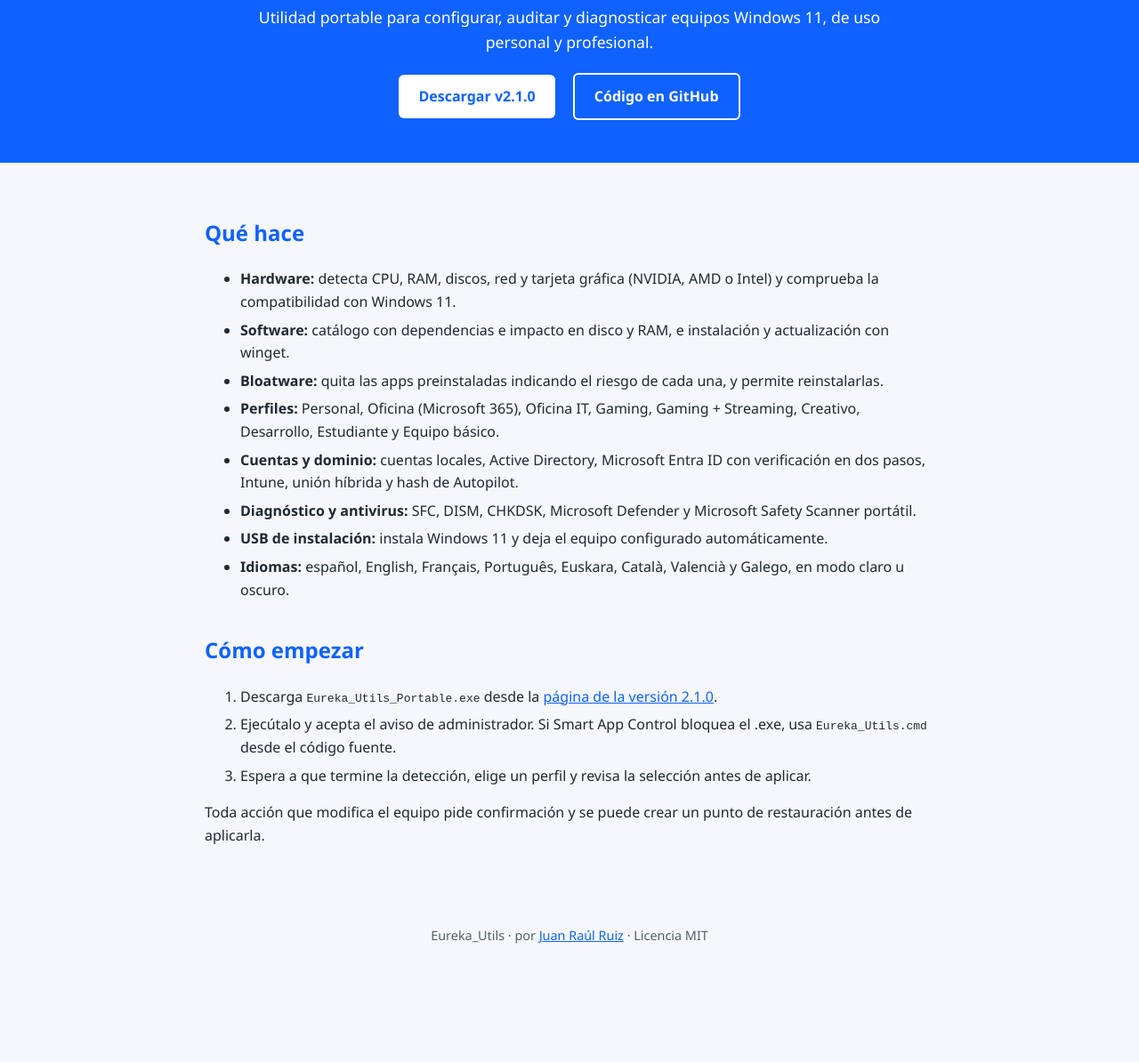
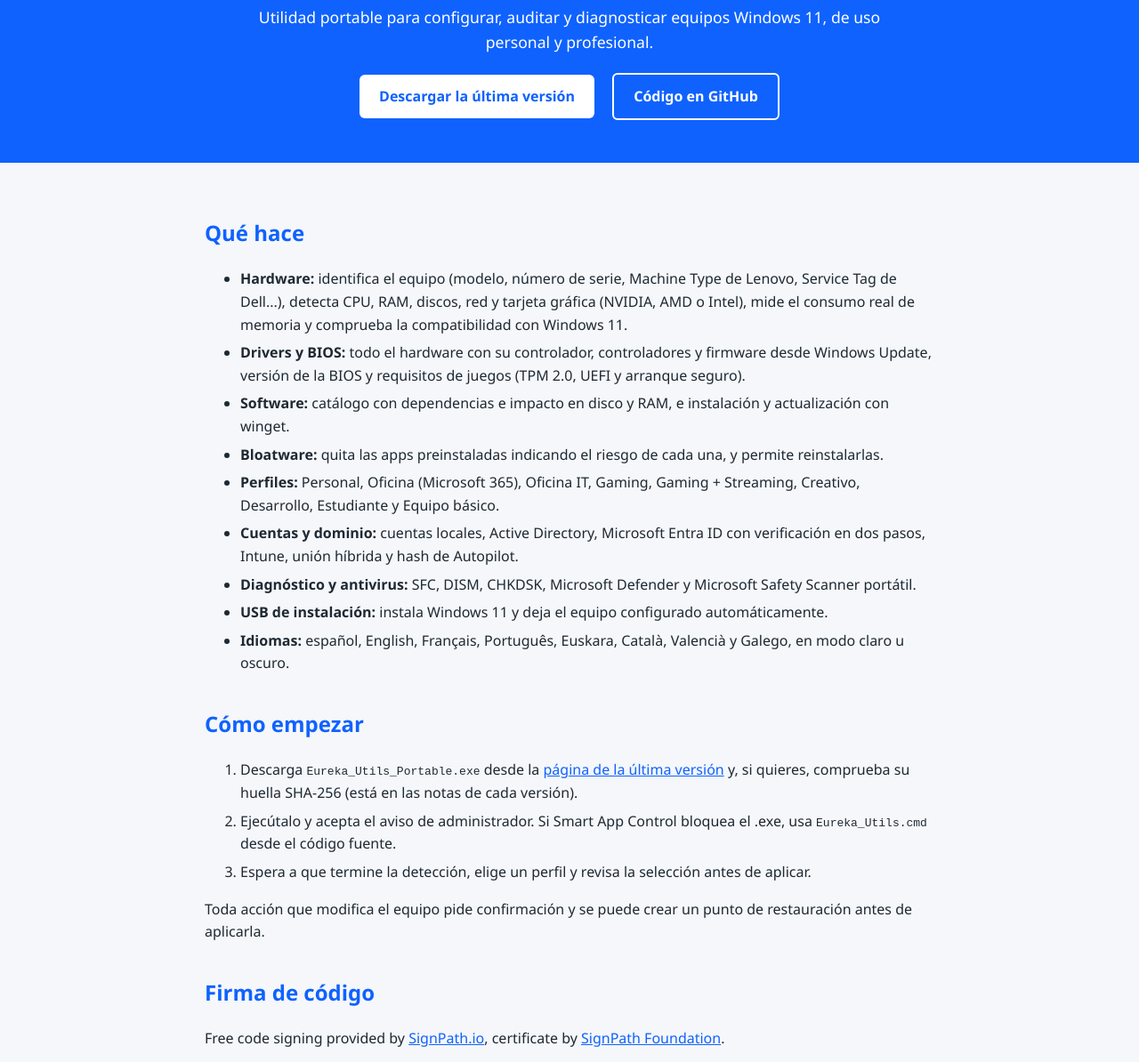
Before and after one commit to juanraul86/Eureka_Utils, a plain HTML site: page index.html in a window 1280 px wide. Shown: the part 107-1301 px from the top of the page at 89% size. Before the commit the page ends 1195 px from the top, so only its background shows below. Drawn offline with Linux system fonts and the light colour scheme.

Commit message:
Web: enlace a la última versión, novedades y firma de código con SignPath
Co-Authored-By: Claude Opus 5.5 <noreply@anthropic.com>

```diff
--- a/index.html
+++ b/index.html
@@ -28,13 +28,14 @@ a{color:#0f62fe}
 <header>
 <h1>Eureka_Utils</h1>
 <p>Utilidad portable para configurar, auditar y diagnosticar equipos Windows 11, de uso personal y profesional.</p>
-<a class="btn" href="https://github.com/juanraul86/Eureka_Utils/releases/tag/v2.1.0">Descargar v2.1.0</a>
+<a class="btn" href="https://github.com/juanraul86/Eureka_Utils/releases/latest">Descargar la última versión</a>
 <a class="btn alt" href="https://github.com/juanraul86/Eureka_Utils">Código en GitHub</a>
 </header>
 <main>
 <h2>Qué hace</h2>
 <ul>
-<li><strong>Hardware:</strong> detecta CPU, RAM, discos, red y tarjeta gráfica (NVIDIA, AMD o Intel) y comprueba la compatibilidad con Windows 11.</li>
+<li><strong>Hardware:</strong> identifica el equipo (modelo, número de serie, Machine Type de Lenovo, Service Tag de Dell...), detecta CPU, RAM, discos, red y tarjeta gráfica (NVIDIA, AMD o Intel), mide el consumo real de memoria y comprueba la compatibilidad con Windows 11.</li>
+<li><strong>Drivers y BIOS:</strong> todo el hardware con su controlador, controladores y firmware desde Windows Update, versión de la BIOS y requisitos de juegos (TPM 2.0, UEFI y arranque seguro).</li>
 <li><strong>Software:</strong> catálogo con dependencias e impacto en disco y RAM, e instalación y actualización con winget.</li>
 <li><strong>Bloatware:</strong> quita las apps preinstaladas indicando el riesgo de cada una, y permite reinstalarlas.</li>
 <li><strong>Perfiles:</strong> Personal, Oficina (Microsoft 365), Oficina IT, Gaming, Gaming + Streaming, Creativo, Desarrollo, Estudiante y Equipo básico.</li>
@@ -45,12 +46,14 @@ a{color:#0f62fe}
 </ul>
 <h2>Cómo empezar</h2>
 <ol>
-<li>Descarga <code>Eureka_Utils_Portable.exe</code> desde la <a href="https://github.com/juanraul86/Eureka_Utils/releases/tag/v2.1.0">página de la versión 2.1.0</a>.</li>
+<li>Descarga <code>Eureka_Utils_Portable.exe</code> desde la <a href="https://github.com/juanraul86/Eureka_Utils/releases/latest">página de la última versión</a> y, si quieres, comprueba su huella SHA-256 (está en las notas de cada versión).</li>
 <li>Ejecútalo y acepta el aviso de administrador. Si Smart App Control bloquea el .exe, usa <code>Eureka_Utils.cmd</code> desde el código fuente.</li>
 <li>Espera a que termine la detección, elige un perfil y revisa la selección antes de aplicar.</li>
 </ol>
 <p>Toda acción que modifica el equipo pide confirmación y se puede crear un punto de restauración antes de aplicarla.</p>
-</main>
-<footer>Eureka_Utils · por <a href="https://www.linkedin.com/in/juanraulruizbartran">Juan Raúl Ruiz</a> · Licencia MIT</footer>
+<h2>Firma de código</h2>
+<p>Free code signing provided by <a href="https://about.signpath.io">SignPath.io</a>, certificate by <a href="https://signpath.org">SignPath Foundation</a>.</p>
+<p>Firma de código gratuita proporcionada por SignPath.io, certificado de SignPath Foundation. Los ejecutables se compilan y se firman automáticamente en GitHub Actions a partir del código público del repositorio. Consulta la <a href="https://github.com/juanraul86/Eureka_Utils#pol%C3%ADtica-de-firma-de-c%C3%B3digo-code-signing-policy">política de firma de código</a> y la <a href="https://github.com/juanraul86/Eureka_Utils#privacidad">política de privacidad</a>.</p>
+</main><footer>Eureka_Utils · por <a href="https://www.linkedin.com/in/juanraulruizbartran">Juan Raúl Ruiz</a> · Licencia MIT</footer>
 </body>
 </html>
```
